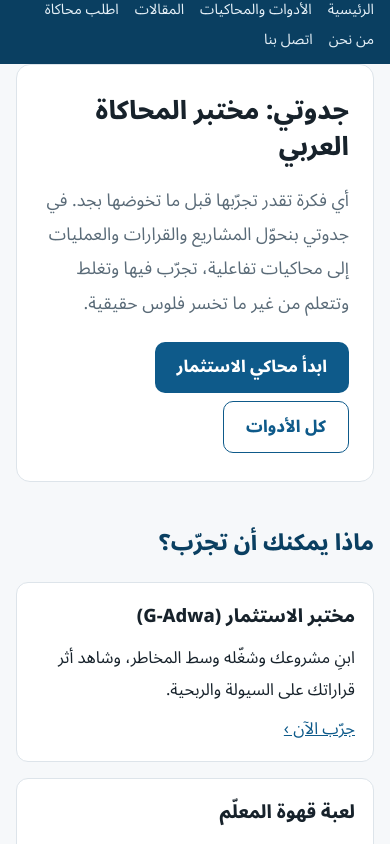
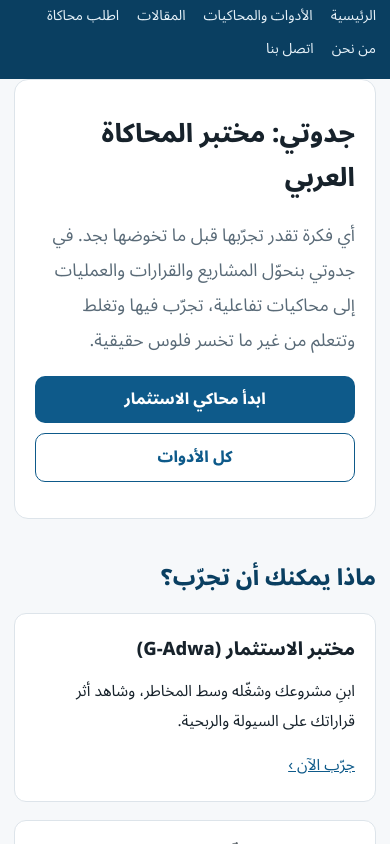
Before and after one commit to emhmohamedahmed-coder/G-adwa-, a plain HTML site: page index.html in a window 390 px wide. Shown: the part 62-906 px from the top of the page. Drawn offline with Linux system fonts and the light colour scheme.

Commit message:
Loosen box padding and line spacing for mobile
Co-Authored-By: Claude Sonnet 5.5 <noreply@anthropic.com>
Claude-Session: https://claude.ai/code/session_01TF6N1pUx5myiKtYoGEGa4C

```diff
--- a/style.css
+++ b/style.css
@@ -29,3 +29,21 @@ nav a{white-space:nowrap;margin:0;font-size:.9rem}
 .rf label{display:block;margin:14px 0;font-weight:600}
 .rf input,.rf textarea,.rf select{display:block;width:100%;max-width:560px;margin-top:6px;padding:10px 12px;border:1px solid #b9c6d1;border-radius:8px;font:inherit;background:#fff}
 .rf button{border:0;cursor:pointer;font:inherit;font-weight:700}
+/* spacing fixes */
+body{font-size:15.5px;line-height:2;overflow-wrap:break-word}
+.w{padding:0 14px}
+h1{line-height:1.7;margin:.3em 0 .6em}
+h2{line-height:1.7;margin:1.8em 0 .6em}
+h3{line-height:1.7}
+.card{padding:20px 20px 18px;overflow:hidden}
+.card h3{line-height:1.7;margin:0 0 10px}
+.card p{line-height:1.95;margin:0 0 12px}
+.card a{display:inline-block;padding:2px 0}
+.grid{gap:18px;grid-template-columns:repeat(auto-fill,minmax(min(100%,260px),1fr))}
+.hero{padding:26px 20px}
+.btn{display:block;width:100%;max-width:340px;text-align:center;margin:10px 0;padding:11px 18px;line-height:1.6}
+article{padding:10px 20px 26px}
+nav{gap:6px 18px;padding:4px 0}
+nav a{line-height:1.9;font-size:.88rem}
+header.site .w{padding-top:12px;padding-bottom:12px}
+.note{line-height:1.9;padding:12px 16px}
```
